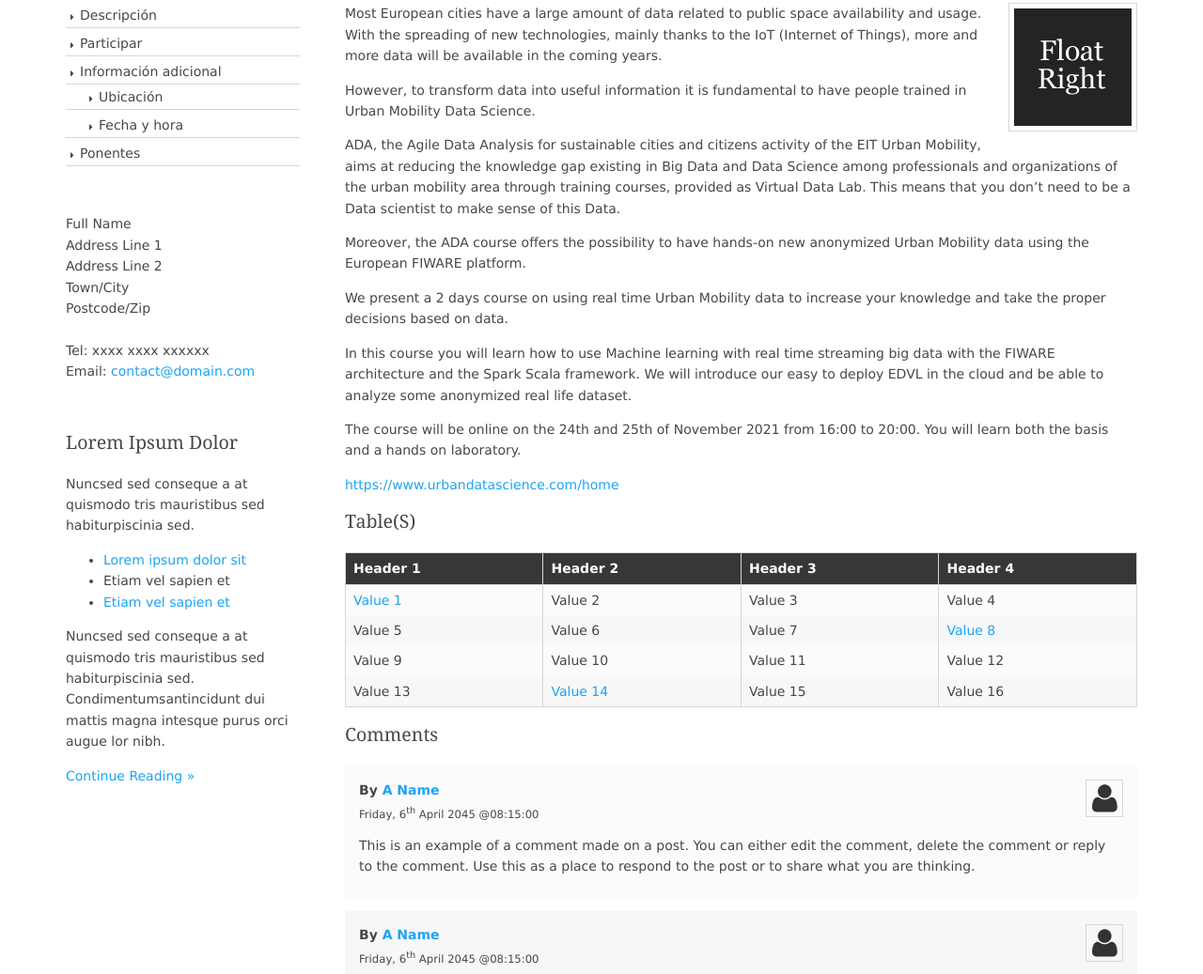
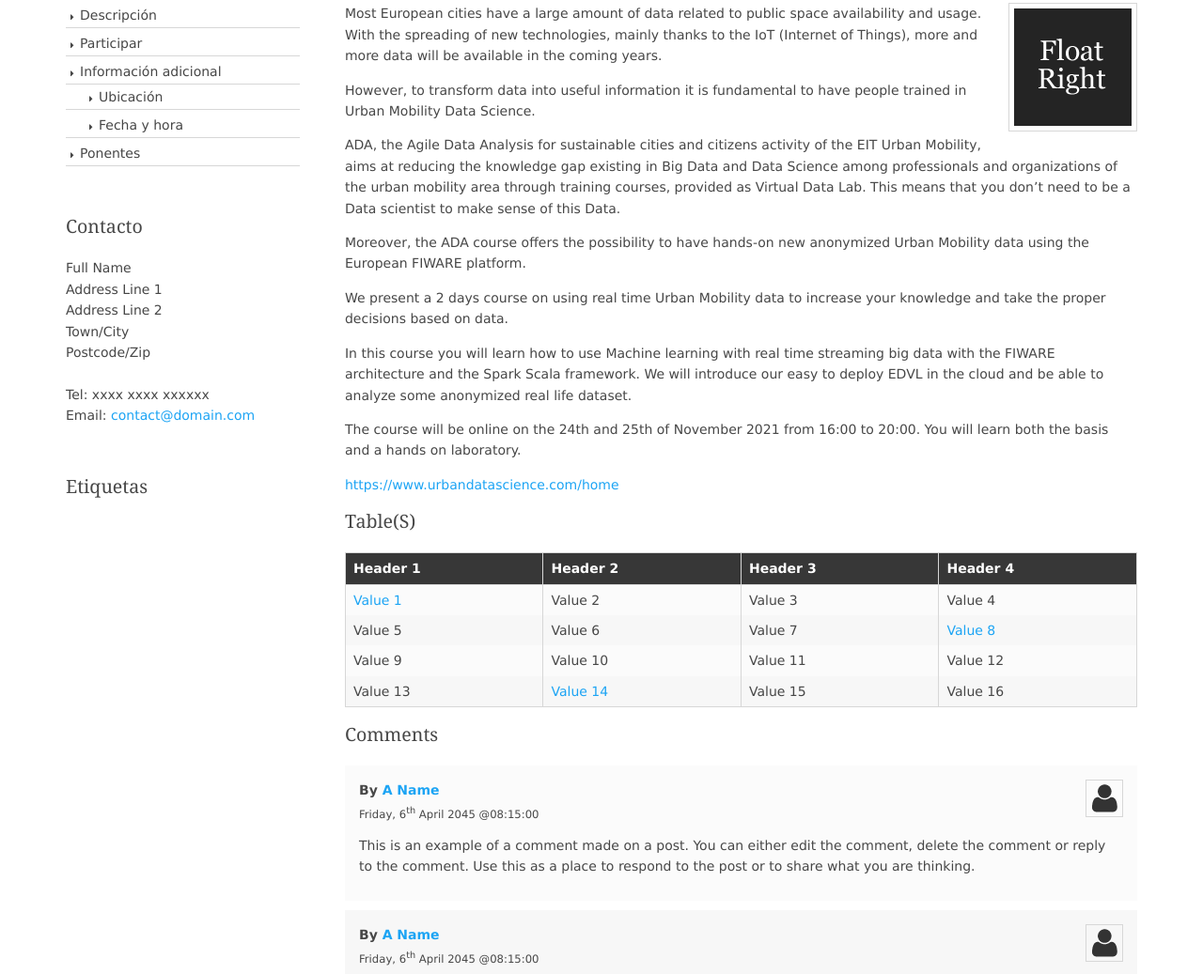
Before and after one commit to EELISA-Data-4-good/WEB, a plain HTML site: page PaginaWeb/pages/eventos/DataAgile.html in a window 1280 px wide. Shown: the part 496-1533 px from the top of the page at 94% size. Drawn offline with nearby package versions, Linux system fonts and the light colour scheme; files whose address does not match are found by name.

Commit message:
Update DataAgile.html

```diff
--- a/PaginaWeb/pages/eventos/DataAgile.html
+++ b/PaginaWeb/pages/eventos/DataAgile.html
@@ -115,7 +115,7 @@ Licence URI: https://www.os-templates.com/template-terms
         </ul>
       </nav>
       <div class="sdb_holder">
-        <h6></h6>
+        <h6>Contacto</h6>
         <address>
         Full Name<br>
         Address Line 1<br>
@@ -129,15 +129,7 @@ Licence URI: https://www.os-templates.com/template-terms
       </div>
       <div class="sdb_holder">
         <article>
-          <h6>Lorem ipsum dolor</h6>
-          <p>Nuncsed sed conseque a at quismodo tris mauristibus sed habiturpiscinia sed.</p>
-          <ul>
-            <li><a href="#">Lorem ipsum dolor sit</a></li>
-            <li>Etiam vel sapien et</li>
-            <li><a href="#">Etiam vel sapien et</a></li>
-          </ul>
-          <p>Nuncsed sed conseque a at quismodo tris mauristibus sed habiturpiscinia sed. Condimentumsantincidunt dui mattis magna intesque purus orci augue lor nibh.</p>
-          <p class="more"><a href="#">Continue Reading &raquo;</a></p>
+          <h6>Etiquetas</h6>
         </article>
       </div>
       <!-- ################################################################################################ -->
```
